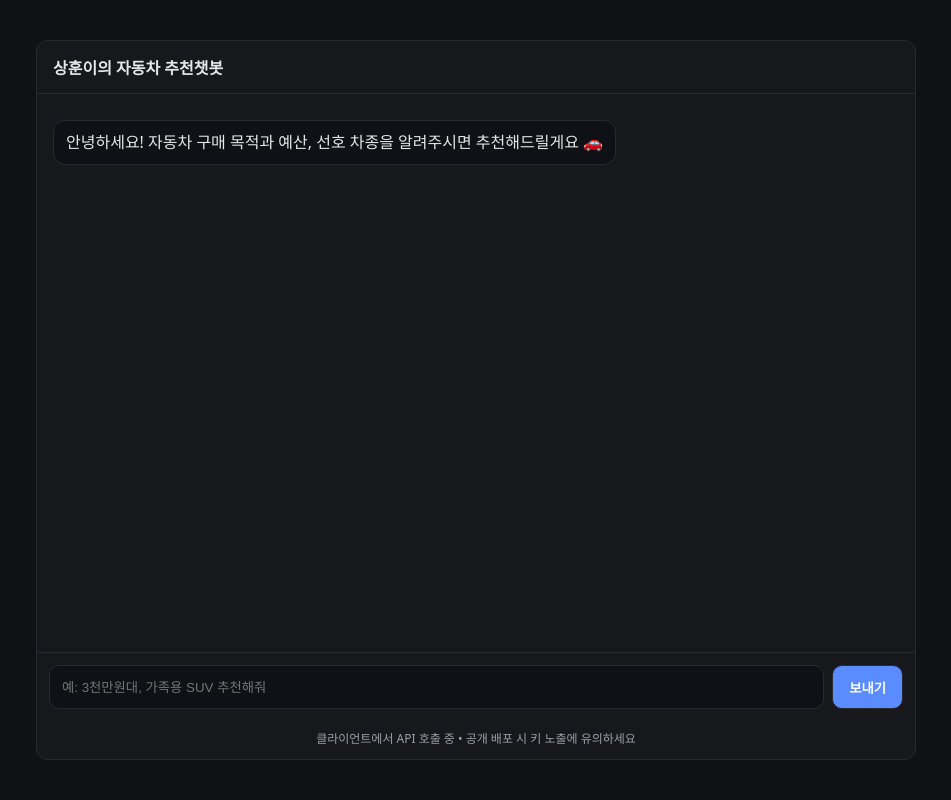
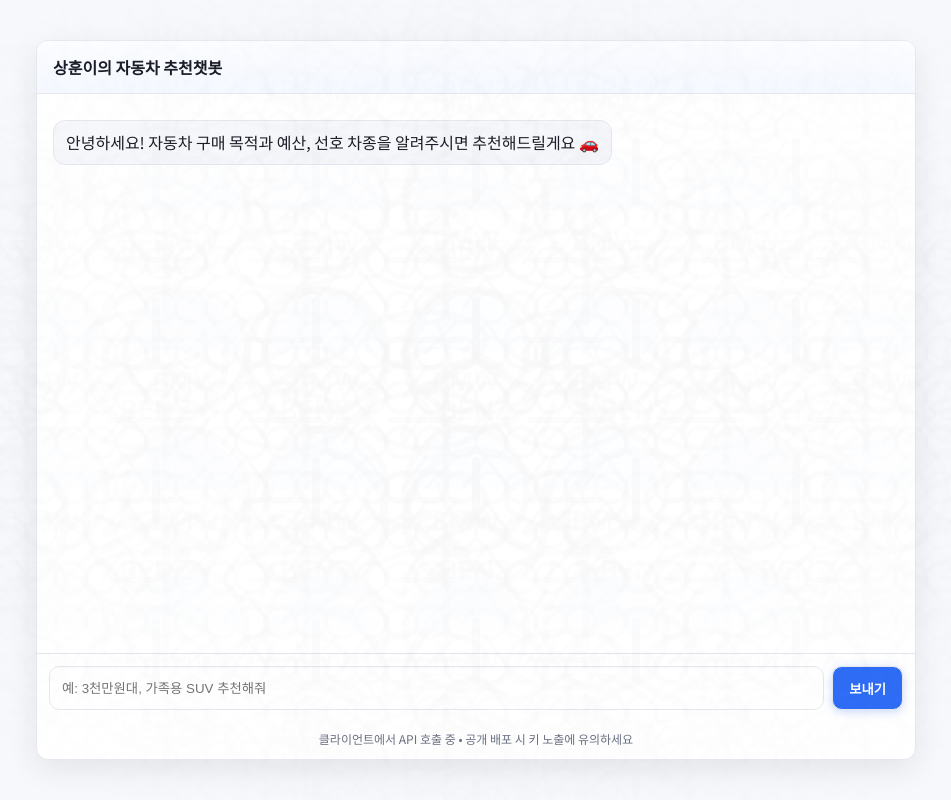
Before and after one commit to EsanghoonE/test1, a website built with Vite: page index.html in a window 1280 px wide. Shown: the whole page, without its empty margins (164-1115 px from the left). Built offline with nearby package versions, Linux system fonts and the light colour scheme; no server answers.

Commit message:
Enhance UI and typography: update CSS variables for a light theme, add Google Fonts for better typography, and implement a background logo collage for improved visual appeal.

```diff
--- a/index.html
+++ b/index.html
@@ -4,6 +4,9 @@
     <meta charset="UTF-8" />
     <link rel="icon" type="image/svg+xml" href="/vite.svg" />
     <meta name="viewport" content="width=device-width, initial-scale=1.0" />
+    <link rel="preconnect" href="https://fonts.googleapis.com">
+    <link rel="preconnect" href="https://fonts.gstatic.com" crossorigin>
+    <link href="https://fonts.googleapis.com/css2?family=Noto+Sans+KR:wght@400;500;700&family=Inter:wght@400;600&display=swap" rel="stylesheet">
     <title>상훈이의 자동차 추천챗봇</title>
   </head>
   <body>
--- a/src/style.css
+++ b/src/style.css
@@ -1,11 +1,11 @@
 :root {
-  --bg: #101114;
-  --panel: #17181c;
-  --border: #2a2b31;
-  --text: #e6e6e6;
-  --muted: #9aa0aa;
-  --accent: #5b8cff;
-  color-scheme: dark;
+  --bg: #f7f8fb;
+  --panel: #ffffff;
+  --border: #e6e8ef;
+  --text: #1b1e28;
+  --muted: #6b7280;
+  --accent: #2f6df6;
+  color-scheme: light;
 }
 
 * { box-sizing: border-box; }
@@ -15,10 +15,37 @@ body {
   min-height: 100vh;
   background: var(--bg);
   color: var(--text);
-  font-family: system-ui, Avenir, Helvetica, Arial, sans-serif;
+  font-family: 'Noto Sans KR', 'Inter', system-ui, Avenir, Helvetica, Arial, sans-serif;
+  position: relative;
 }
 
 #app { height: 100vh; display: grid; place-items: center; }
+
+/* Background brand logo collage */
+body::before {
+  content: "";
+  position: fixed;
+  inset: 0;
+  pointer-events: none;
+  opacity: 0.07;
+  background-image:
+    url('/brands/bmw.svg'),
+    url('/brands/benz.svg'),
+    url('/brands/audi.svg'),
+    url('/brands/hyundai.svg'),
+    url('/brands/kia.svg'),
+    url('/brands/tesla.svg');
+  background-repeat: repeat;
+  background-size: 140px auto, 160px auto, 120px auto, 140px auto, 120px auto, 140px auto;
+  background-position:
+    0 0,
+    80px 120px,
+    160px 240px,
+    240px 60px,
+    320px 180px,
+    400px 20px;
+  mask-image: radial-gradient(ellipse at center, rgba(0,0,0,0.8), rgba(0,0,0,0.5) 50%, transparent 90%);
+}
 
 .chat-root {
   width: min(880px, 100%);
@@ -29,12 +56,14 @@ body {
   border: 1px solid var(--border);
   border-radius: 12px;
   overflow: hidden;
+  box-shadow: 0 10px 30px rgba(0,0,0,0.08);
 }
 
 .chat-header {
   padding: 14px 16px;
   border-bottom: 1px solid var(--border);
   font-weight: 600;
+  background: linear-gradient(180deg, #fbfdff, #f5f8ff);
 }
 
 .chat-messages {
@@ -52,8 +81,8 @@ body {
   white-space: pre-wrap;
   line-height: 1.45;
 }
-.msg-user .bubble { background: #2442ff33; border: 1px solid #2442ff55; }
-.msg-bot .bubble { background: #0f1116; border: 1px solid var(--border); }
+.msg-user .bubble { background: #eaf0ff; border: 1px solid #cddaff; }
+.msg-bot .bubble { background: #f6f7fa; border: 1px solid var(--border); }
 
 .chat-input {
   display: grid;
@@ -67,8 +96,9 @@ body {
   padding: 0 12px;
   border-radius: 10px;
   border: 1px solid var(--border);
-  background: #0f1116;
+  background: #ffffff;
   color: var(--text);
+  box-shadow: 0 1px 0 rgba(0,0,0,0.02) inset;
 }
 .chat-input button {
   height: 44px;
@@ -79,6 +109,7 @@ body {
   color: white;
   font-weight: 600;
   cursor: pointer;
+  box-shadow: 0 2px 8px rgba(47, 109, 246, 0.25);
 }
 .chat-input button:disabled { opacity: 0.6; cursor: not-allowed; }
 
```
Also changed, not shown: public/brands/audi.svg (added), public/brands/benz.svg (added), public/brands/bmw.svg (added), public/brands/hyundai.svg (added), public/brands/kia.svg (added), public/brands/tesla.svg (added).
